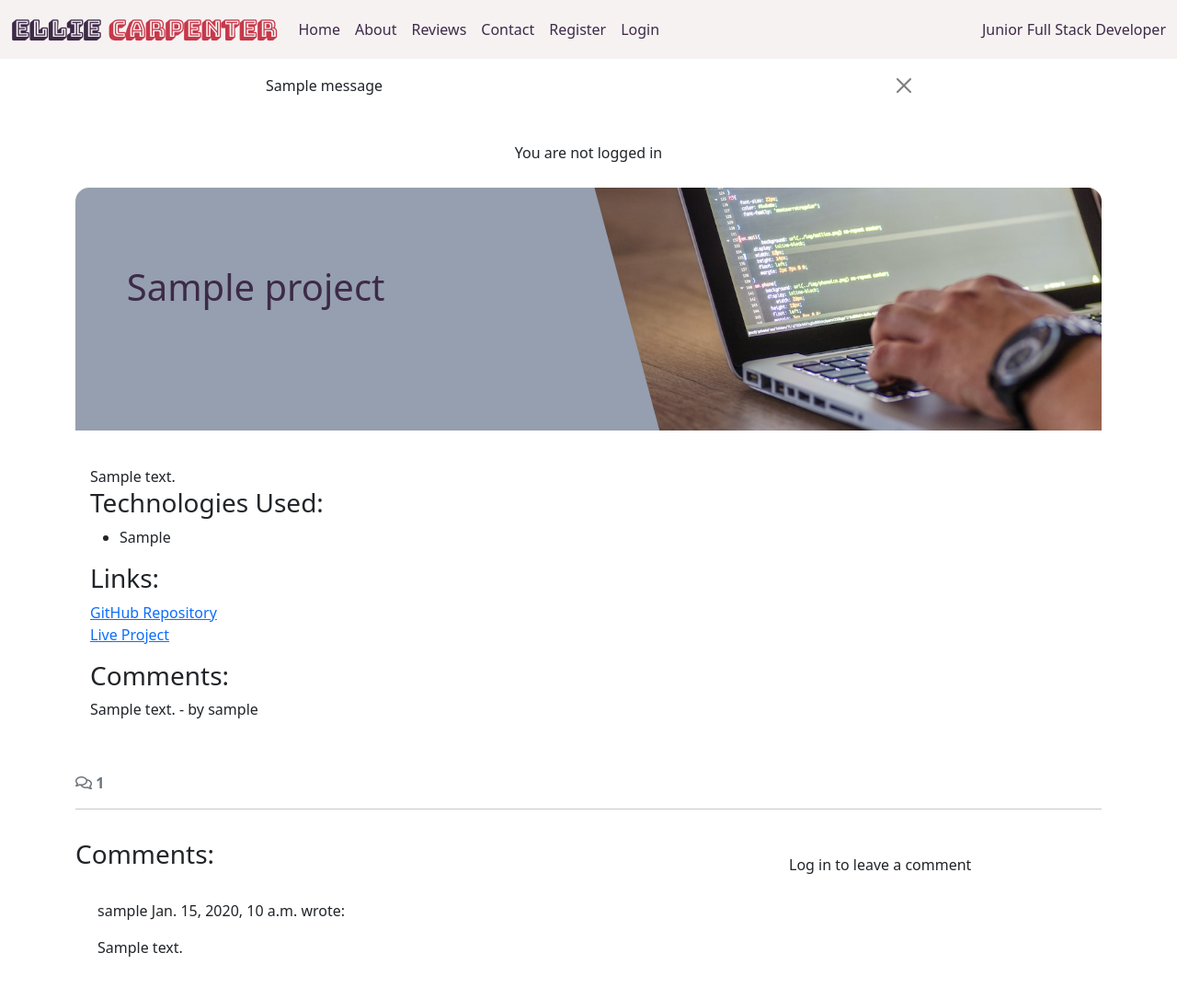
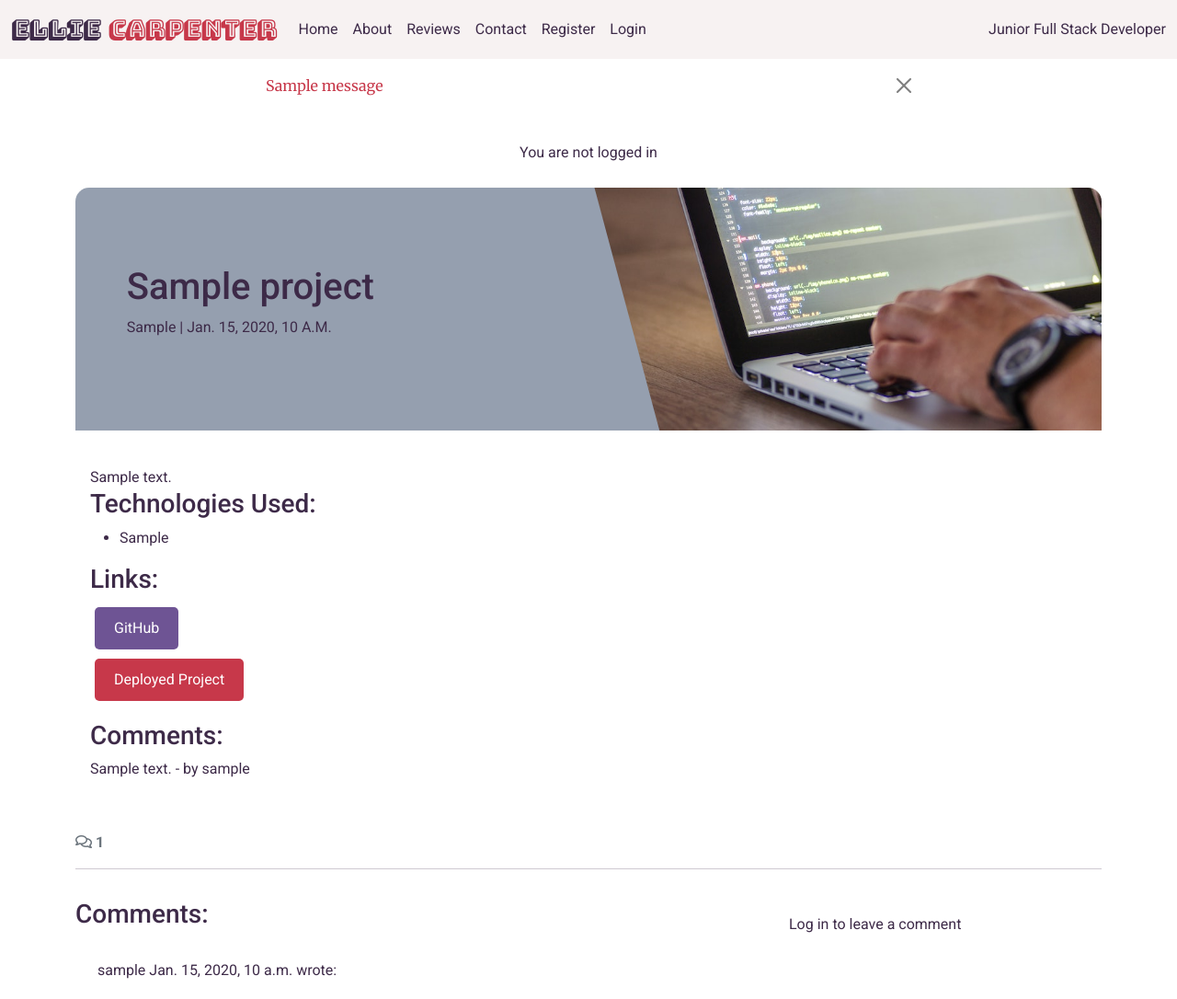
Before and after one commit to els-390/CI-Capstone-Portfolio-Project-Clone, a Django app: a page that uses templates/base.html in a window 1280 px wide. Shown: the top 1086 px of the page at 92% size. Run offline with Django 4.2, Linux system fonts and the light colour scheme; tables that the repository leaves empty hold one stand-in row (values such as "Sample post"); one stand-in notice (Sample message) is shown; some libraries are stand-ins or nearby versions.

Commit message:
Update css styles for projects and base

```diff
--- a/projects/templates/projects/index.html
+++ b/projects/templates/projects/index.html
@@ -47,10 +47,10 @@
     <nav aria-label="Page navigation">
         <ul class="pagination justify-content-center">
             {% if page_obj.has_previous %}
-    <li><a href="?page={{ page_obj.previous_page_number }}" class="page-link">&laquo; PREV </a></li>
+    <li><a href="?page={{ page_obj.previous_page_number }}" class="page-btns">&laquo; BACK </a></li>
     {% endif %}
     {% if page_obj.has_next %}
-    <li><a href="?page={{ page_obj.next_page_number }}" class="page-link"> NEXT &raquo;</a></li>
+    <li><a href="?page={{ page_obj.next_page_number }}" class="page-btns"> NEXT &raquo;</a></li>
     {% endif %}
     </ul>
     </nav>
--- a/projects/templates/projects/project_detail.html
+++ b/projects/templates/projects/project_detail.html
@@ -35,13 +35,11 @@
                         <li>{{ technology | striptags }}</li>
                         {% endfor %}
                     </ul>
-
                     <h3>Links:</h3>
                     <p>
-                        <a href="{{ project.repository }}" target="_blank">GitHub Repository</a><br>
-                        <a href="{{ project.deployed_site }}" target="_blank">Live Project</a>
+                        <a href="{{ project.repository }}" target="_blank" class="btn btn-github" role="button">GitHub</a><br>
+                        <a href="{{ project.deployed_site }}" target="_blank" class="btn btn-deployed" role="button">Deployed Project</a>
                     </p>
-
                     <h3>Comments:</h3>
                     <div>
                         {% for comment in comments %}
--- a/static/css/style.css
+++ b/static/css/style.css
@@ -2,7 +2,15 @@
 @import url('https://fonts.googleapis.com/css2?family=Bungee+Shade&family=Merriweather:ital,wght@0,300;0,400;0,700;0,900;1,300;1,400;1,700;1,900&family=Roboto:ital,wght@0,100;0,300;0,400;0,500;0,700;0,900;1,100;1,300;1,400;1,500;1,700;1,900&display=swap');
 
 body {
-    background-color:#BF9175;
+    background-color: #BF9175;
+    color: #3D2A48;
+    font-family: Roboto, sans-serif;
+    font-size: 12;
+}
+
+.alert-style {
+    font-family: Merriweather, sans-serif;
+    color: #C7384A;
 }
 
 .brand {
@@ -58,21 +66,18 @@ body {
 
 
 .navbar .nav-link.active {
-    color:#F7F2F2;
-    background-color:#C7384A; /* Color for hover and active state */
+    color: #F7F2F2;
+    background-color: #C7384A;
+    /* Color for hover and active state */
     text-decoration: underline;
 }
 
 .navbar .nav-link:hover {
     background-color: #C7384A;
-    color:#F7F2F2 /* Color for hover and active state */
+    color: #F7F2F2
+        /* Color for hover and active state */
 }
 
-
-.navbar .nav-link:hover,
-.navbar .nav-link.active {
-
-}
 /* Change the font color for the navbar brand */
 .navbar .navbar-brand {
     font-family: Merriweather, sans-serif;
@@ -85,7 +90,8 @@ body {
 
 /* Change the font color for the navbar text (right-aligned text) */
 .navbar .navbar-text {
-    color:#F7F2F2 /* Muted text color */
+    color: #F7F2F2
+        /* Muted text color */
 }
 
 .image-flash {
@@ -117,17 +123,19 @@ body {
 }
 
 .masthead-text {
-    background-color:#959FAF;
-    color:#3D2A48;
+    background-color: #959FAF;
+    color: #3D2A48;
     position: relative;
-    border-top-left-radius: 15px; /* Adjust the radius value */
+    border-top-left-radius: 15px;
+    /* Adjust the radius value */
     border-bottom-left-radius: 15px;
 }
 
 .masthead-image {
     position: relative;
     overflow: hidden;
-    border-top-right-radius: 15px; /* Adjust the radius value */
+    border-top-right-radius: 15px;
+    /* Adjust the radius value */
     border-bottom-right-radius: 1px;
 }
 
@@ -150,9 +158,23 @@ body {
     color: #8B8A95;
 }
 
-.project-link:hover,
-.page-link {
-    color: #3D2A48;
+.project-link:hover {
+    background-color: #C7384A;
+    color: #F7F2F2;
+}
+
+.page-btns {
+    background-color: #C7384A;
+    color: #F7F2F2;
+    font-size: 20px;
+    padding: 5px;
+    border-radius: 5px;
+    text-decoration: none;
+}
+
+.page-btns:hover {
+    background-color:#F7F2F2;
+    color:#C7384A;
 }
 
 .project-title {
@@ -161,8 +183,23 @@ body {
 }
 
 .project-subtitle {
-    margin-left: 5%;
-    color: #959FAF;
+    margin-left: 10%;
+    text-transform: capitalize;
+}
+
+.card-title {
+    color: #3D2A48;
+    font-weight: 500;
+}
+
+.card-title:hover {
+    color: #C7384A;
+    font-weight: 500;
+}
+
+.card-text {
+    color: #3D2A48;
+    font-weight: 400;
 }
 
 .btn-signup,
@@ -206,6 +243,47 @@ body {
     border: none;
 }
 
+.btn-github {
+    display: inline-block;
+    padding: 10px 20px;
+    margin: 5px;
+    font-size: 16px;
+    font-weight: 400;
+    background-color:#6e5494;
+    color: white;
+    text-align: center;
+    text-decoration: none;
+    border-radius: 5px;
+    transition: background-color 0.3s ease;
+}
+
+.btn-github:hover {
+    background-color: #F7F2F2;
+    color: #6e5494;
+    border: 2px solid #6e5494;
+}
+
+.btn-deployed {
+    display: inline-block;
+    padding: 10px 20px;
+    margin: 5px;
+    font-size: 16px;
+    font-weight: 400;
+    background-color:#C7384A;
+    color: white;
+    text-align: center;
+    text-decoration: none;
+    border-radius: 5px;
+    transition: background-color 0.3s ease;
+}
+
+.btn-deployed:hover {
+    background-color: #F7F2F2;
+    color: #C7384A;
+    border: 2px solid #C7384A;
+}
+
+
 .faded {
     color: #6c8e51;
 }
@@ -216,7 +294,7 @@ body {
 
 footer {
     background-color: #F7F2F2;
-    color:#3D2A48;
+    color: #3D2A48;
     font-family: Roboto, sans-serif;
     font-size: 1rem;
     padding: 0 auto;
--- a/templates/base.html
+++ b/templates/base.html
@@ -93,7 +93,7 @@
         <div class="row">
             <div class="col-md-8 offset-md-2">
                 {% for message in messages %}
-                <div class="alert {{ message.tags }} alert-dismissible fade show" id="msg" role="alert">
+                <div class="alert alert-style {{ message.tags }} alert-dismissible fade show" id="msg" role="alert">
                     {{ message | safe }}
                     <button type="button" class="btn-close" data-bs-dismiss="alert" aria-label="Close"></button>
                 </div>
```
